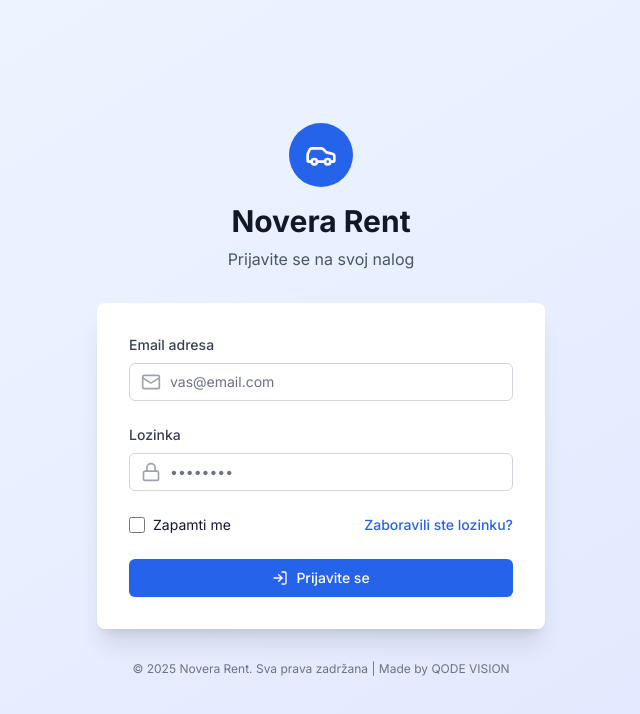
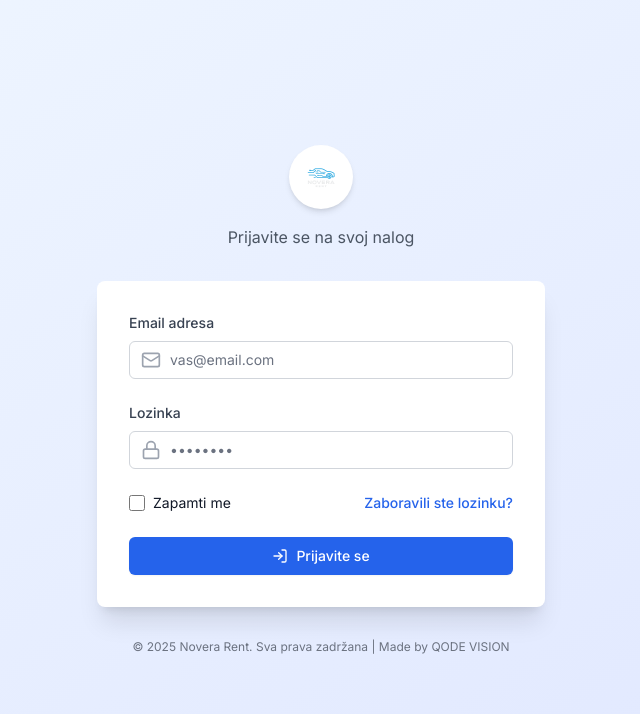
Before and after one commit to dctripp-source/rent-a-car-app, a Next.js app: page /auth/login in a window 1280 px wide. Shown: the top 714 px of the page, without its empty margins (319-959 px from the left). Built offline with nearby package versions, Linux system fonts and the light colour scheme; no server answers.

Commit message:
logo added at login page

```diff
--- a/app/auth/login/page.tsx
+++ b/app/auth/login/page.tsx
@@ -59,12 +59,14 @@ export default function LoginPage() {
   <div className="max-w-md w-full">
     {/* Logo i naslov */}
     <div className="text-center mb-8">
-          <div className="inline-flex items-center justify-center w-16 h-16 bg-blue-600 rounded-full mb-4">
-            <Car className="h-8 w-8 text-white" />
+      <div className="inline-flex items-center justify-center w-16 h-16 bg-white rounded-full mb-4 shadow-md">
+        <img
+          src="/novera-logo.png"
+          alt="Novera Rent Logo"
+          className="h-12 w-12 object-contain"
+        />
       </div>
-          <h1 className="text-3xl font-bold text-gray-900 mb-2">
-            Novera Rent
-          </h1>
+
       <p className="text-gray-600">
         Prijavite se na svoj nalog
       </p>
```
Also changed, not shown: public/novera-logo.png (added). Lines whose indentation alone changed are shown as unchanged.
